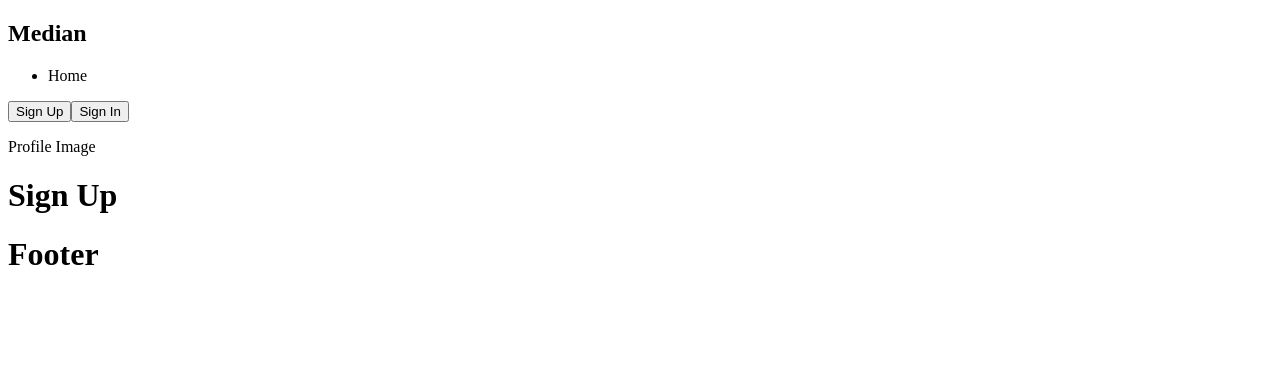
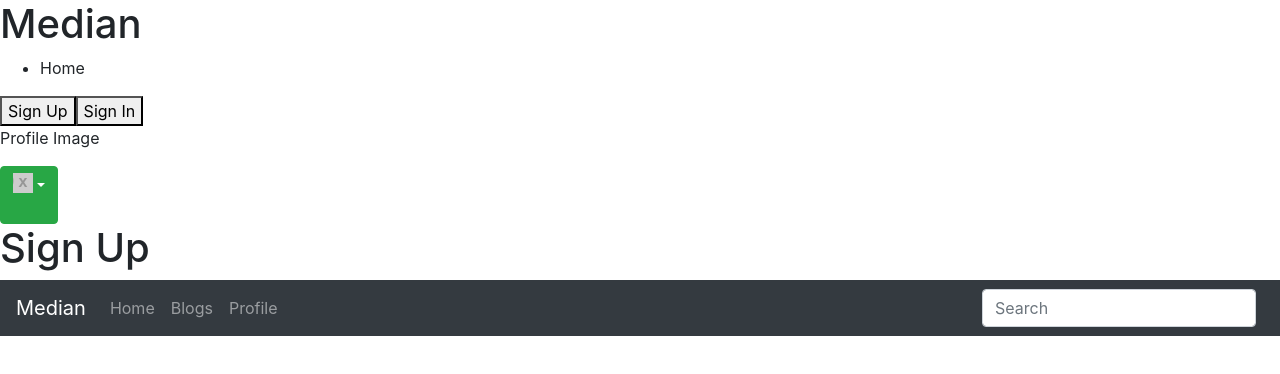
Before and after one commit to JCoonceWozU/woz-blog-fe-client-team1, a Next.js app: page /signup in a window 1280 px wide. Shown: the top 374 px of the page. Built offline with nearby package versions, Linux system fonts and the light colour scheme.

Commit message:
feat:style footer- profdd

```diff
--- a/layouts/Footer.js
+++ b/layouts/Footer.js
@@ -1,11 +1,20 @@
 import React from 'react'
+import { Navbar, Nav, Form, FormControl} from 'react-bootstrap';
 
 const Footer = () => {
     return (
-        <footer>
-            <h1>Footer</h1>
-        </footer>
-     )
+        <Navbar bg="dark" variant="dark">
+        <Navbar.Brand href="#home">Median</Navbar.Brand>
+        <Nav className="mr-auto">
+          <Nav.Link href="#home">Home</Nav.Link>
+          <Nav.Link href="#features">Blogs</Nav.Link>
+          <Nav.Link href="#pricing">Profile</Nav.Link>
+        </Nav>
+        <Form inline>
+          <FormControl type="text" placeholder="Search" className="mr-sm-2" />
+        </Form>
+      </Navbar>
+    )
 }
 
 export default Footer
--- a/layouts/Layout.js
+++ b/layouts/Layout.js
@@ -8,6 +8,12 @@ const Layout = (props) => {
         <div>
             <Head>
                 <title>Median</title>
+                <link
+                    rel="stylesheet"
+                    href="https://maxcdn.bootstrapcdn.com/bootstrap/4.5.0/css/bootstrap.min.css"
+                    integrity="sha384-9aIt2nRpC12Uk9gS9baDl411NQApFmC26EwAOH8WgZl5MYYxFfc+NcPb1dKGj7Sk"
+                    crossOrigin="anonymous"
+                />
             </Head>
             <NavBar />
             {props.children}
--- a/layouts/NavBar.js
+++ b/layouts/NavBar.js
@@ -1,4 +1,5 @@
 import React from 'react'
+import { Dropdown, Figure } from 'react-bootstrap';
 
 const NavBar = () => {
     return (
@@ -10,6 +11,24 @@ const NavBar = () => {
             <button>Sign Up</button>
             <button>Sign In</button>
             <p>Profile Image</p>
+            <Dropdown>
+                <Dropdown.Toggle variant="success" id="dropdown-basic">
+                    <Figure>
+                        <Figure.Image
+                            width={20}
+                            height={20}
+                            alt="image"
+                            src="https://via.placeholder.com/10"
+                        />
+                    </Figure>
+                </Dropdown.Toggle>
+                <Dropdown.Menu>
+                    <Dropdown.Item href="#/action-1">Profile</Dropdown.Item>
+                    <Dropdown.Item href="#/action-2">Post Blog</Dropdown.Item>
+                    <Dropdown.Item href="#/action-3">Account Settings</Dropdown.Item>
+                    <Dropdown.Item href="#/action-4">Log Out</Dropdown.Item>
+                </Dropdown.Menu>
+            </Dropdown>
         </nav>
     )
 }
--- a/pages/profile.js
+++ b/pages/profile.js
@@ -1,5 +1,6 @@
 import React from 'react'
 import Layout from '../layouts/Layout';
+import { Dropdown } from 'react-bootstrap';
 
 const profile = () => {
     return (
```
Lines whose indentation alone changed are shown as unchanged.
